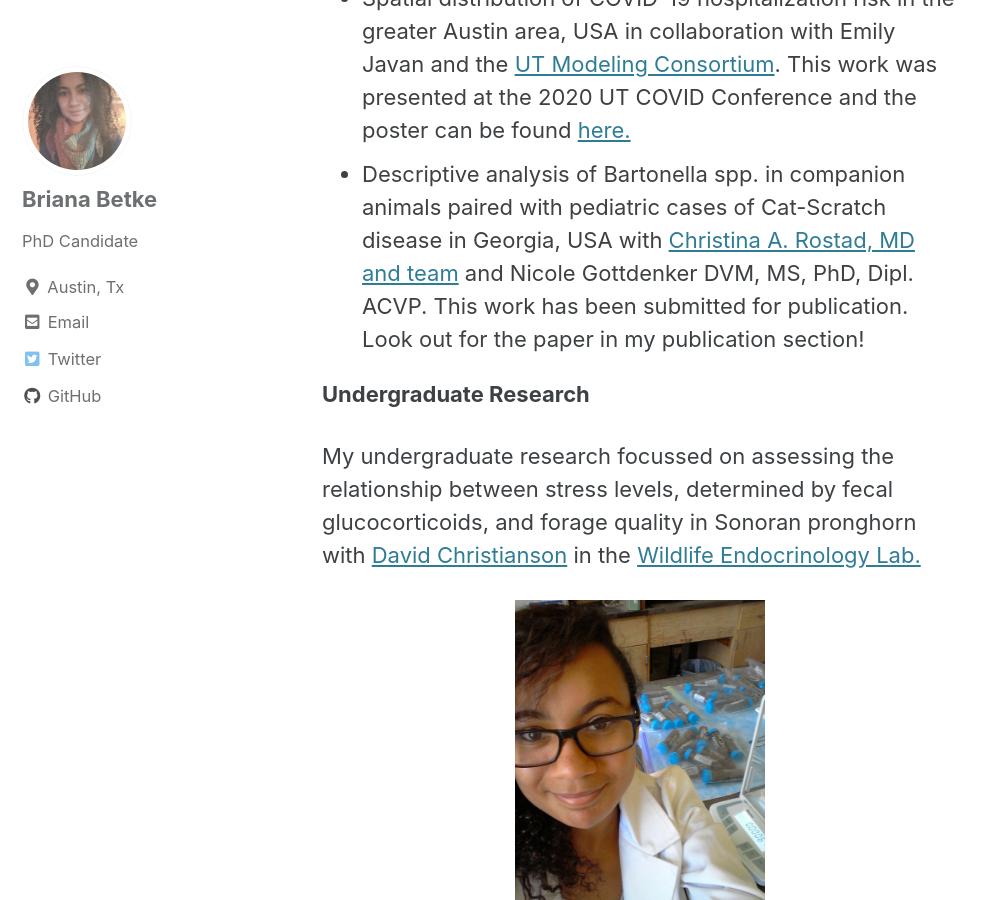
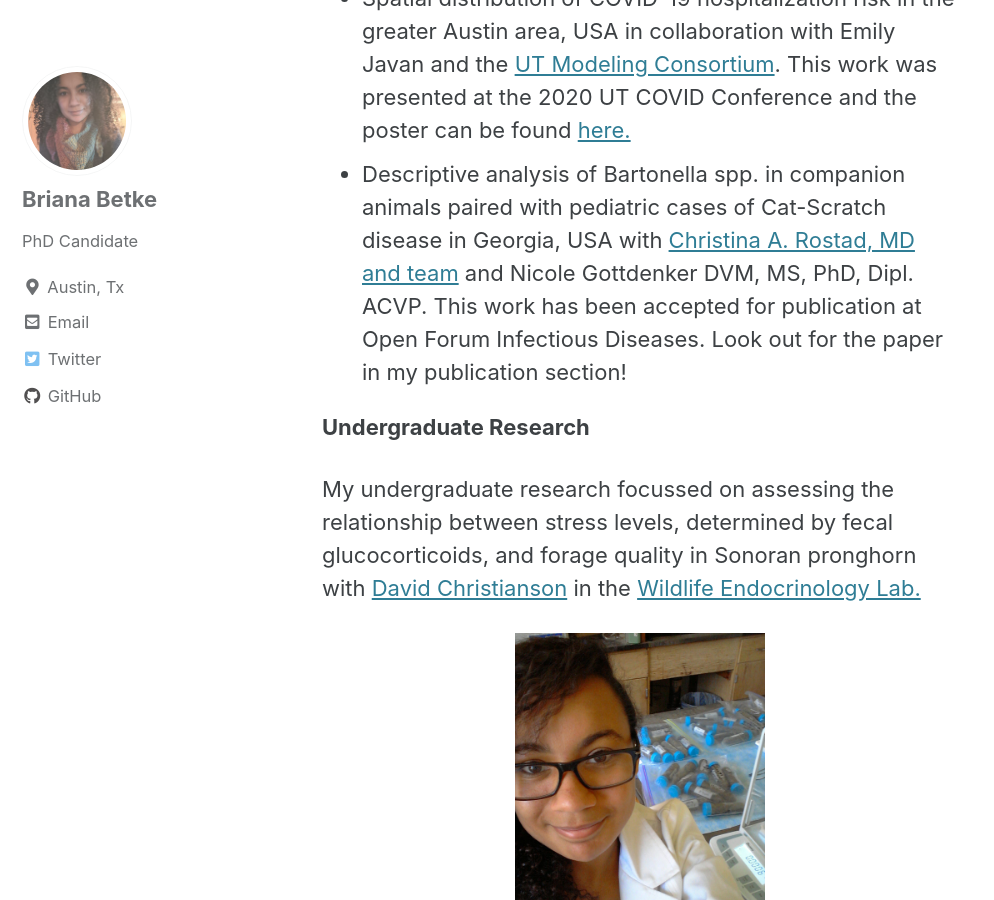
Before and after one commit to babetke/babetke.github.io, a Jekyll site: the page built from _pages/projects.md, in a window 1280 px wide and 900 px high, scrolled down 1004 px. Shown: the whole window, without its empty margins (0-994 px from the left). Built offline with Jekyll 4.4.1, drawn with Linux system fonts in a browser that asks for light colours; cached includes are drawn as plain includes.

Commit message:
Update projects.md

```diff
--- a/_pages/projects.md
+++ b/_pages/projects.md
@@ -22,7 +22,7 @@ Dissertation Projects:
 Other projects:
 
 * Spatial distribution of COVID-19 hospitalization risk in the greater Austin area, USA in collaboration with Emily Javan and the [UT Modeling Consortium](https://covid-19.tacc.utexas.edu/). This work was presented at the 2020 UT COVID Conference and the poster can be found [here.](https://airtable.com/shrGb7V5X5UKbEugG/tbl5TPwuDHlJ5cmL2/viwLXY9IEsuUd6jgp/recNpYF9kxeKqNfF9)
-* Descriptive analysis of Bartonella spp. in companion animals paired with pediatric cases of Cat-Scratch disease in Georgia, USA with [Christina A. Rostad, MD and team](https://www.pedsresearch.org/people/faculty/christina-rostad) and Nicole Gottdenker DVM, MS, PhD, Dipl. ACVP. This work has been submitted for publication. Look out for the paper in my publication section!
+* Descriptive analysis of Bartonella spp. in companion animals paired with pediatric cases of Cat-Scratch disease in Georgia, USA with [Christina A. Rostad, MD and team](https://www.pedsresearch.org/people/faculty/christina-rostad) and Nicole Gottdenker DVM, MS, PhD, Dipl. ACVP. This work has been accepted for publication at Open Forum Infectious Diseases. Look out for the paper in my publication section!
 
 **Undergraduate Research**
 
```
